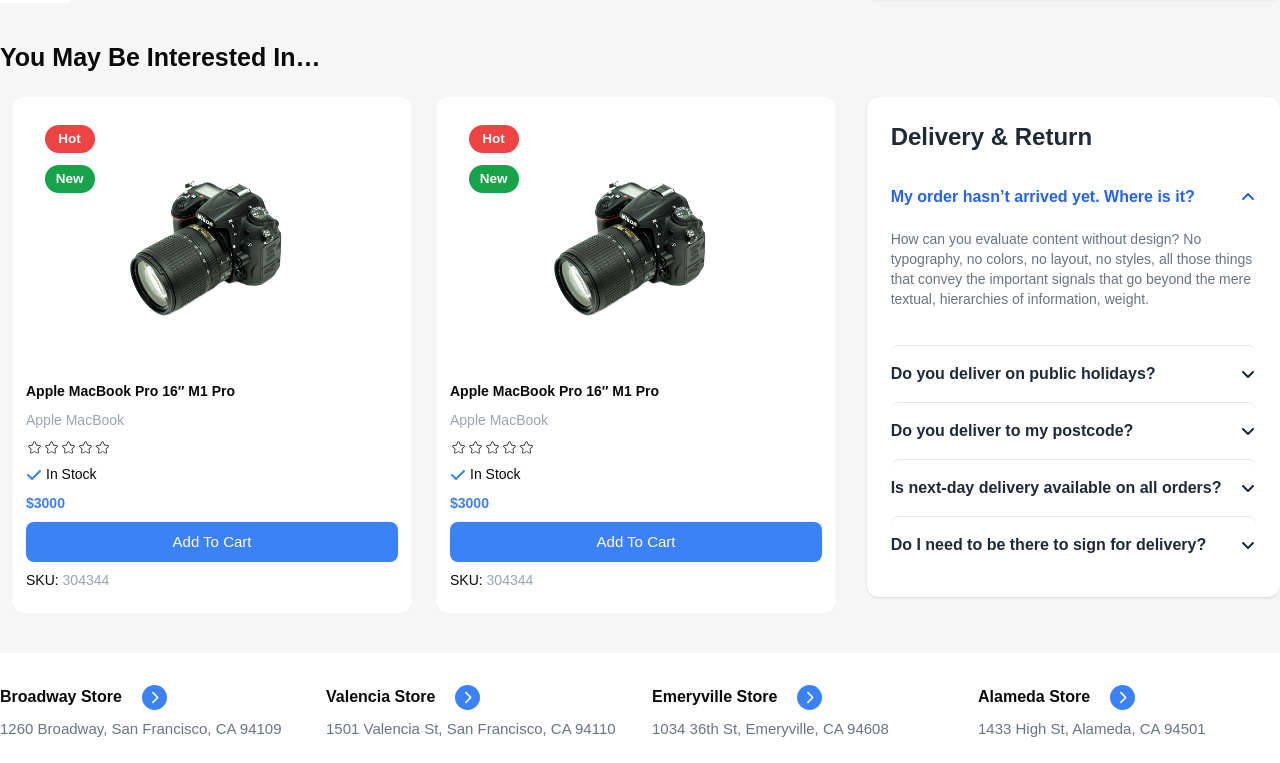
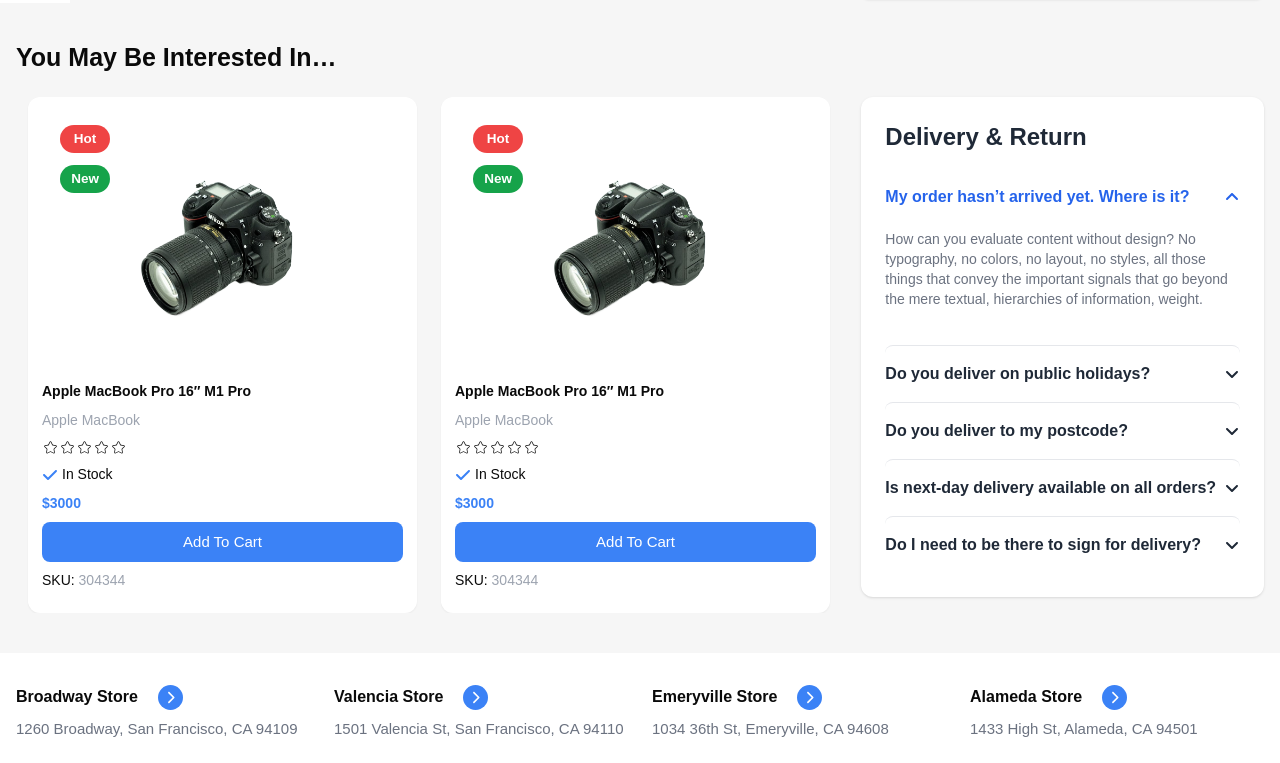
Before and after one commit to lumina-dev-studio/Ecommerce-store-frontend, a Next.js app: page /payment/cart in a window 1280 px wide. Shown: the part 797-1560 px from the top of the page. Built offline with nearby package versions, Linux system fonts and the light colour scheme.

Commit message:
fixed new bugs

```diff
--- a/src/SharedComponent/Container/Container.tsx
+++ b/src/SharedComponent/Container/Container.tsx
@@ -1,6 +1,6 @@
 const Container = ({children}: any) => {
     return (
-        <div className="container mx-auto">
+        <div className="container">
             {children}
         </div>
     );
--- a/tailwind.config.ts
+++ b/tailwind.config.ts
@@ -1,4 +1,4 @@
-import type { Config } from "tailwindcss";
+import type {Config} from "tailwindcss";
 
 const config: Config = {
     darkMode: ["class"],
@@ -11,6 +11,21 @@
     ],
     theme: {
         extend: {
+            container: {
+                center: true,
+                padding: {
+                    DEFAULT: "1rem",
+                    sm: "2rem",
+                    "2xl": "3rem"
+                },
+                screens: {
+                    sm: "100%",
+                    md: "100%",
+                    lg: "1024px",
+                    xl: "1280px",
+                    "2xl": "1400px"
+                }
+            },
             colors: {
                 background: 'hsl(var(--background))',
                 foreground: 'hsl(var(--foreground))',
```
Also changed, not shown: src/app/Provider/LayoutProvider.tsx (+9 -15 lines), src/components/Navbar/Navbar.tsx (+2 -6 lines). Lines whose indentation alone changed are shown as unchanged.
